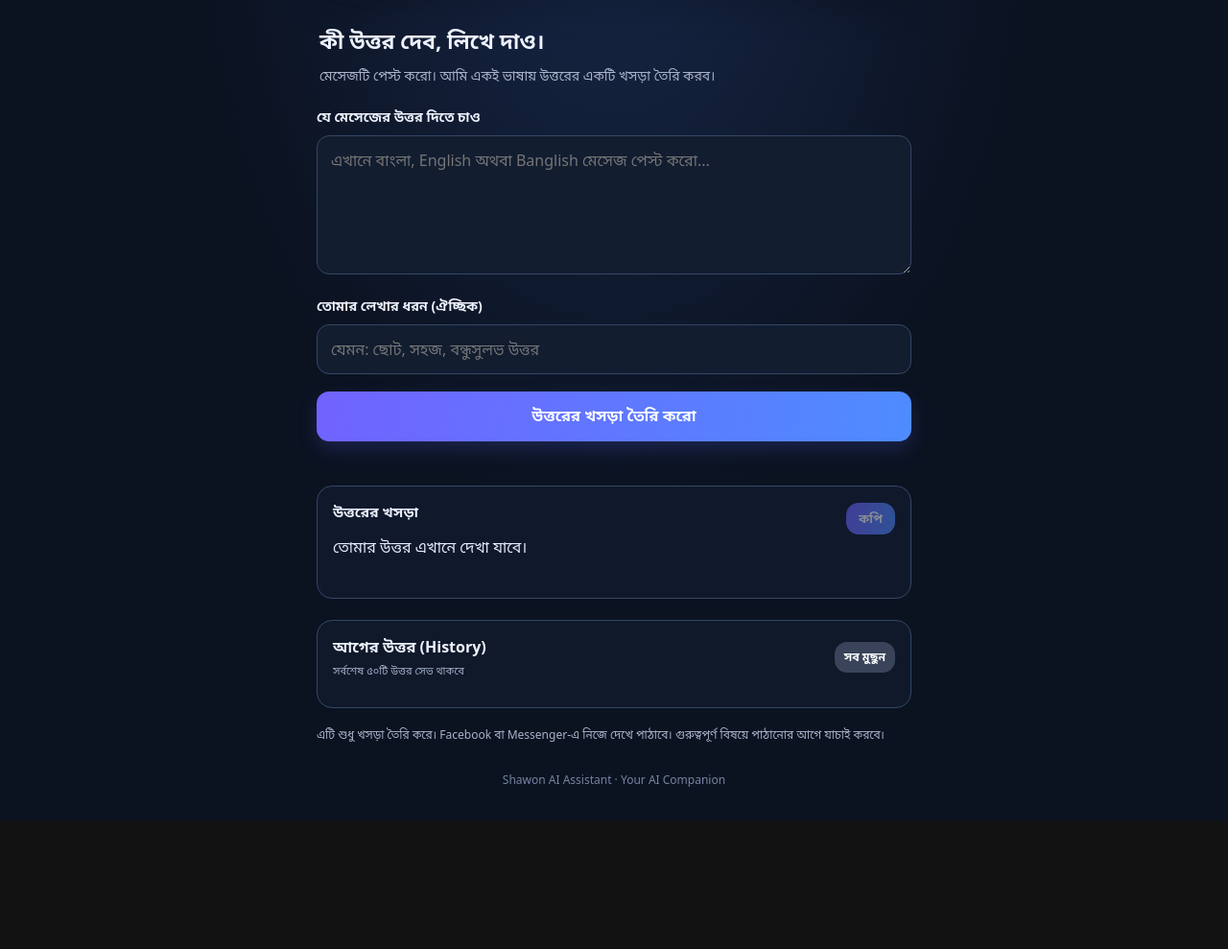
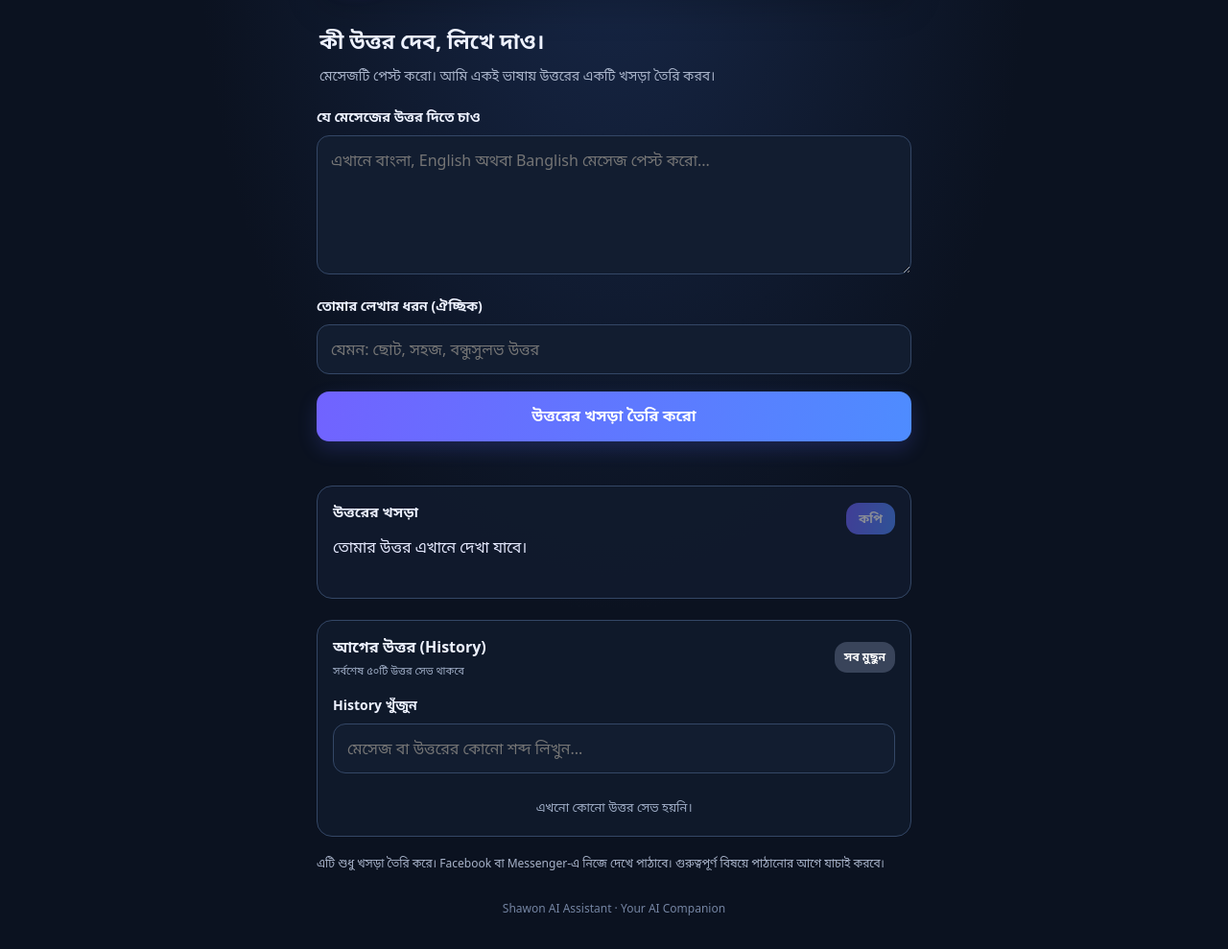
Before and after one commit to mdshawonxhowdhury4201-wq/Shawon-AI, a website: page public/index.html in a window 1280 px wide. Shown: the part 109-1098 px from the top of the page at 96% size. Before the commit the page ends 964 px from the top, so only its background shows below. Drawn offline with Linux system fonts and the light colour scheme.

Commit message:
Add reply history search field

```diff
--- a/public/index.html
+++ b/public/index.html
@@ -46,6 +46,8 @@
         <div><h3>আগের উত্তর (History)</h3><p>সর্বশেষ ৫০টি উত্তর সেভ থাকবে</p></div>
         <button id="clearHistory" class="clear-history" type="button">সব মুছুন</button>
       </div>
+      <label class="history-search-label" for="historySearch">History খুঁজুন</label>
+      <input id="historySearch" class="history-search" type="search" placeholder="মেসেজ বা উত্তরের কোনো শব্দ লিখুন...">
       <div id="historyList" class="history-list"></div>
     </section>
 
```
